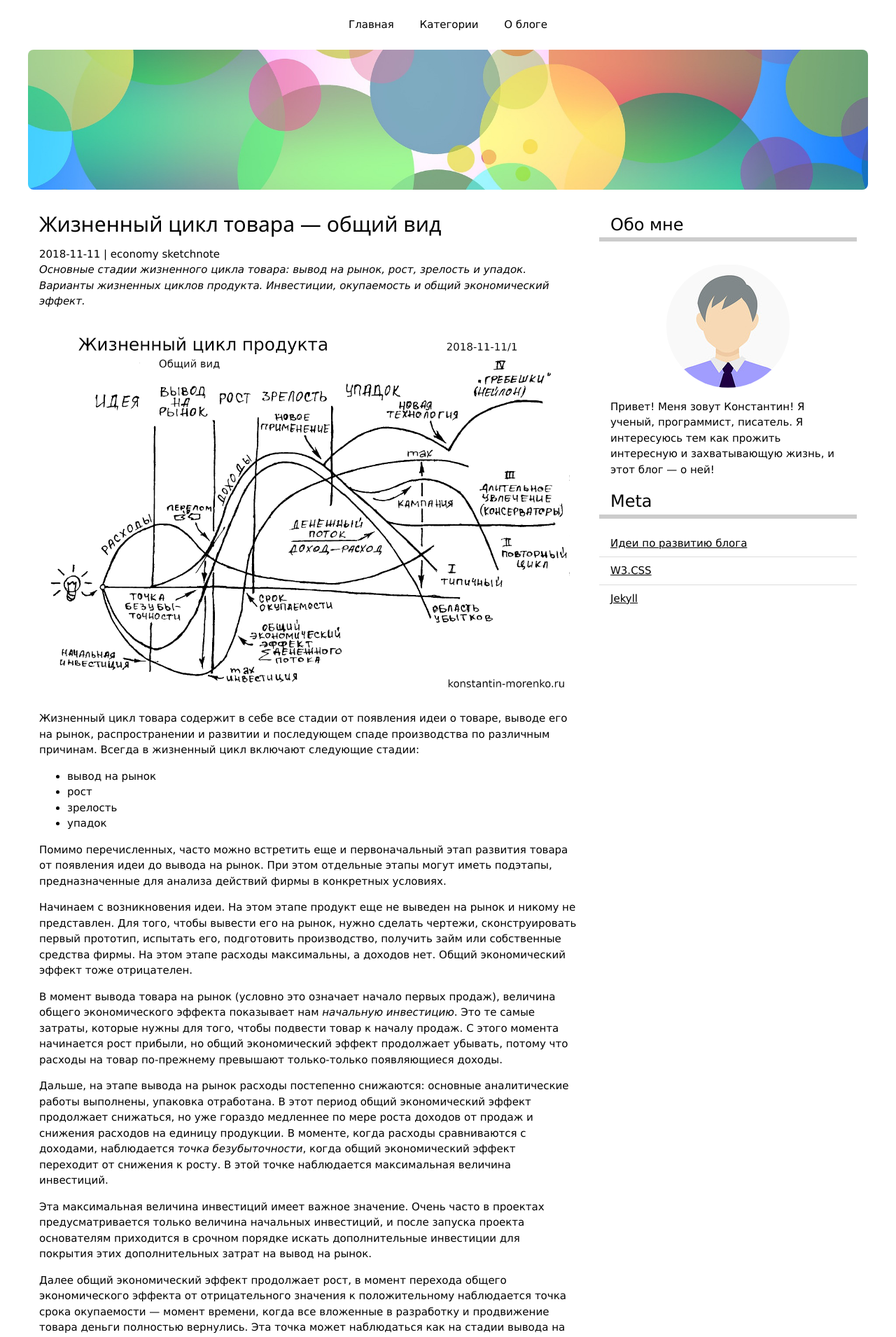
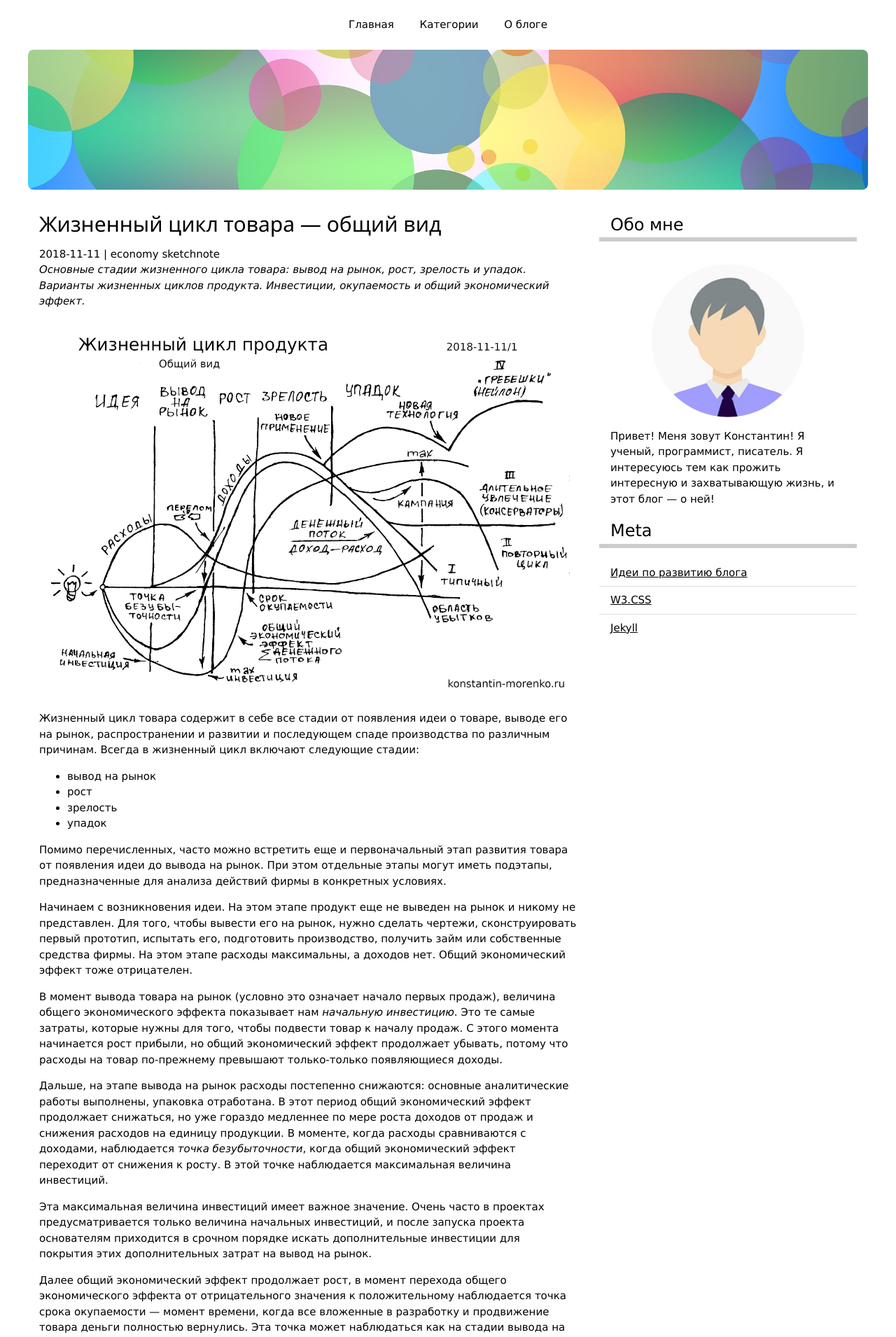
Before and after one commit to konstantin-morenko/personal-site, a Jekyll site: the page built from economy/_posts/2018-11-11-life-cycle-common.md, in a window 1280 px wide. Shown: the top 1910 px of the page at 70% size. Built offline with Jekyll 4.4.1, drawn with Linux system fonts in a browser that asks for light colours.

Commit message:
Image width 100% by default

```diff
--- a/_includes/preamble.html
+++ b/_includes/preamble.html
@@ -2,5 +2,6 @@
   <meta charset="utf-8">
   <meta http-equiv="X-UA-Compatible" content="IE=edge">
   <meta name="viewport" content="width=device-width, initial-scale=1">
+  <link rel="stylesheet" href="/assets/img.css">
   <link rel="stylesheet" href="https://www.w3schools.com/w3css/4/w3.css">
 </head>
--- a/_includes/sidebar.html
+++ b/_includes/sidebar.html
@@ -6,7 +6,7 @@
   {% assign card = site.data.about.short | last %}
   <div class="">
     <div class="w3-center">
-      <img src="{{ card.image | default: '/images/about/avatar-man.jpg' }}" class="w3-container w3-margin-top w3-image w3-circle">
+      <img src="{{ card.image | default: '/images/about/avatar-man.jpg' }}" class="w3-container w3-margin-top w3-image w3-circle" style="max-width: 250px">
     </div>
     <div class="w3-margin">
       <p>{{ card.text }}</p>
--- /dev/null
+++ b/assets/img.css
@@ -0,0 +1,3 @@
+img {
+    width: 100%;
+}
--- a/economy/_posts/2018-11-11-life-cycle-common.md
+++ b/economy/_posts/2018-11-11-life-cycle-common.md
@@ -8,7 +8,7 @@
 layout: post
 ---
 
-<img src="/economy/2018-11-11-1-lc.png" style="width:100%">
+<img src="/economy/2018-11-11-1-lc.png">
 
 Жизненный цикл товара содержит в себе все стадии от появления идеи о
 товаре, выводе его на рынок, распространении и развитии и последующем
```
